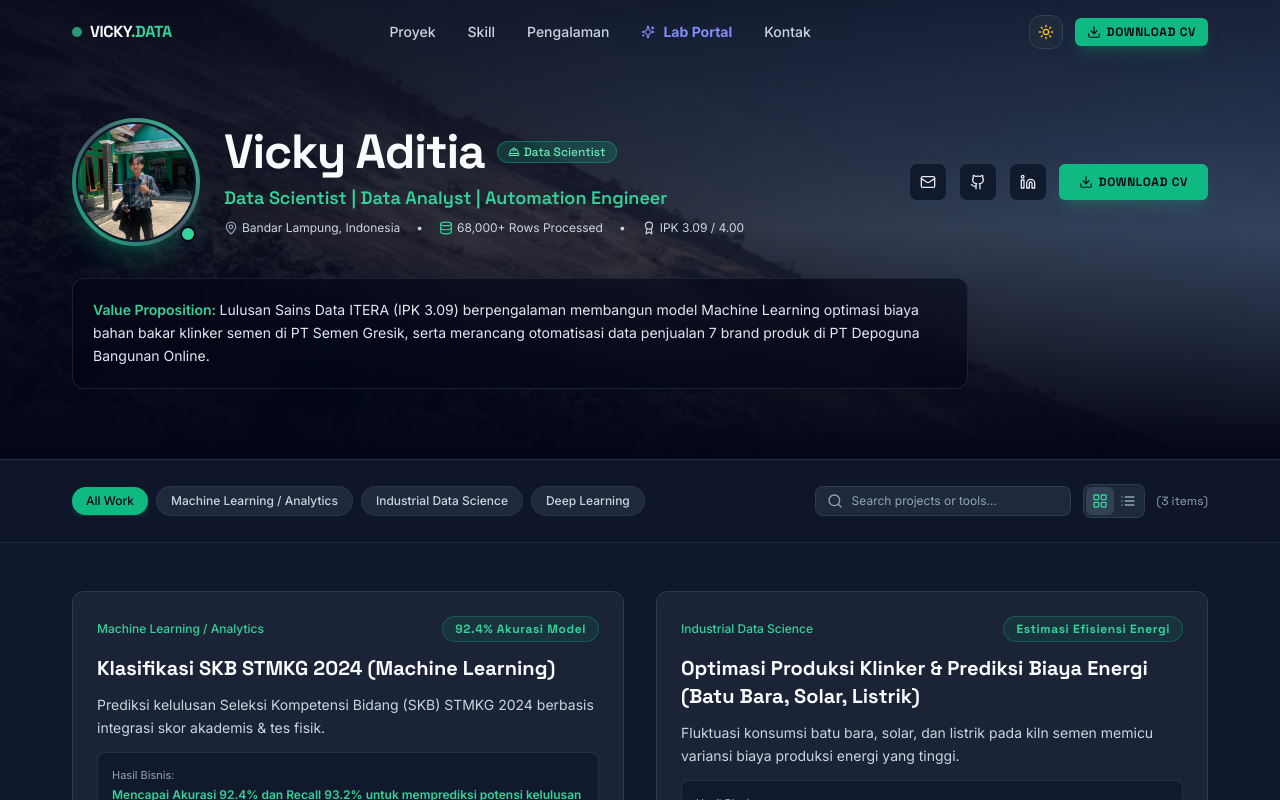
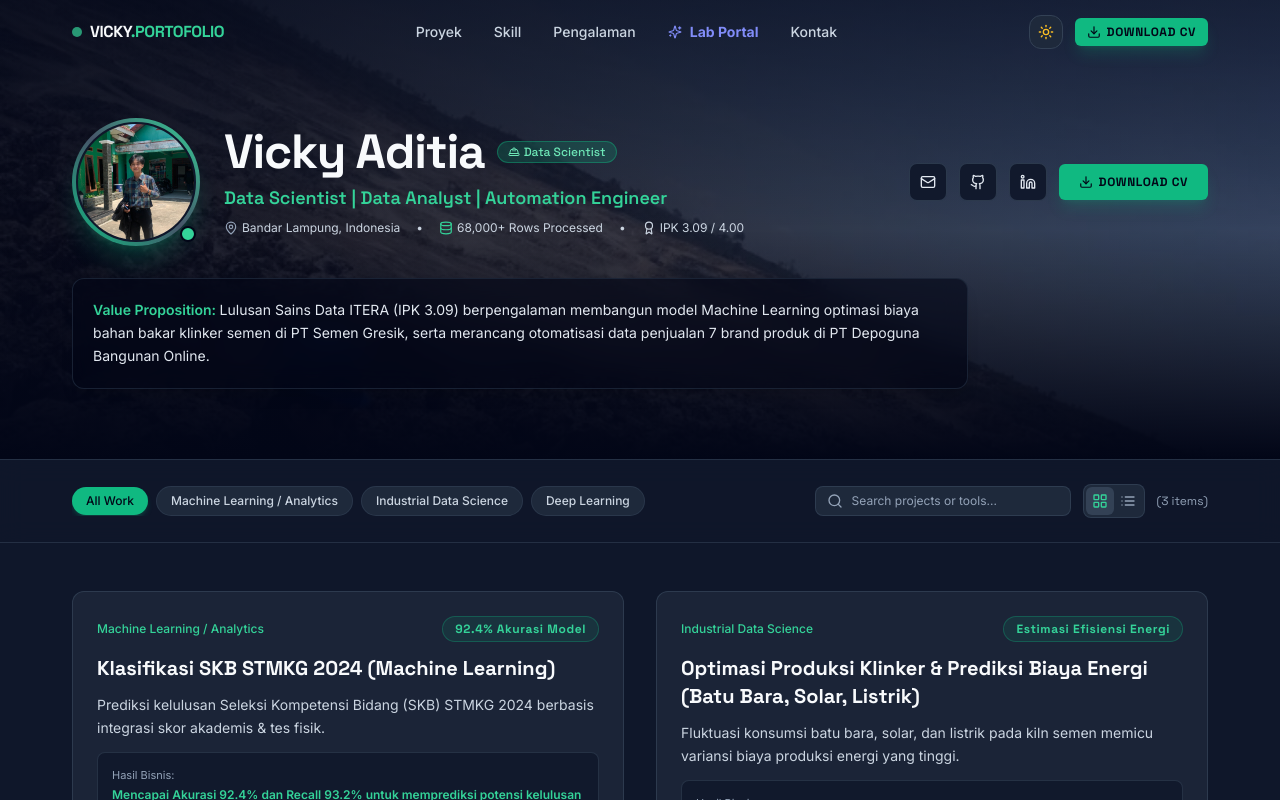
Before and after one commit to vickyaditia/vicky-aditia-portfolio, a Next.js app: page / in a window 1280 px wide. Shown: the top 800 px of the page. Built offline with nearby package versions, Linux system fonts and the light colour scheme.

Commit message:
Change text from '.DATA' to '.PORTOFOLIO' in Navbar

```diff
--- a/app/components/Navbar.tsx
+++ b/app/components/Navbar.tsx
@@ -44,7 +44,7 @@
         >
           <span className="w-2.5 h-2.5 rounded-full bg-emerald-400 animate-pulse" />
           <span className="group-hover:text-emerald-400 transition-colors">
-            VICKY<span className="text-emerald-400">.DATA</span>
+            VICKY<span className="text-emerald-400">.PORTOFOLIO</span>
           </span>
         </Link>
 
```
